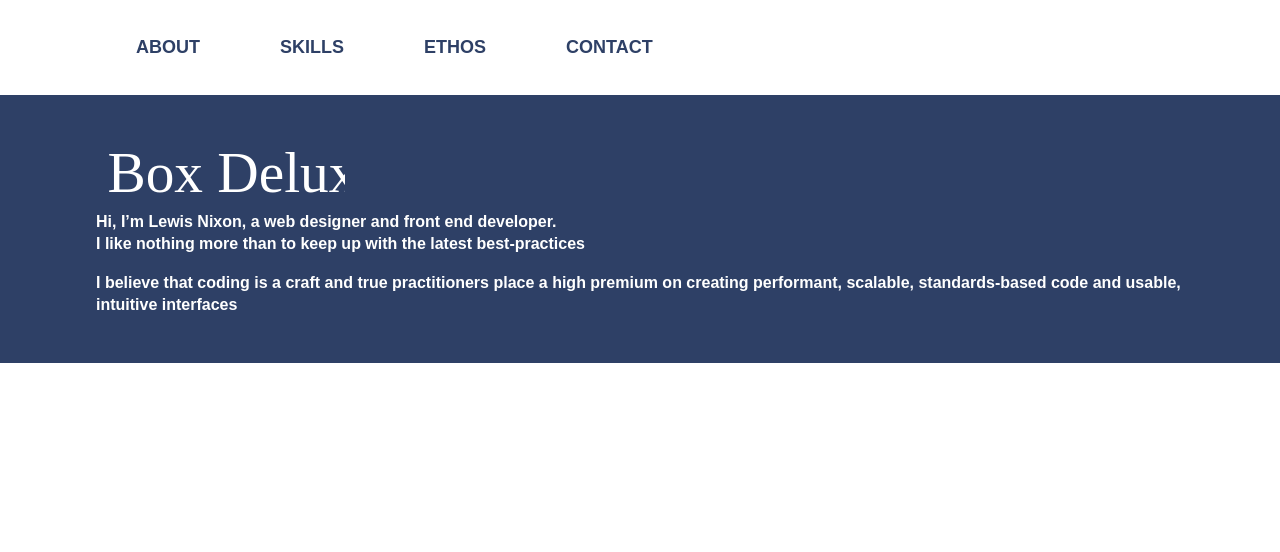
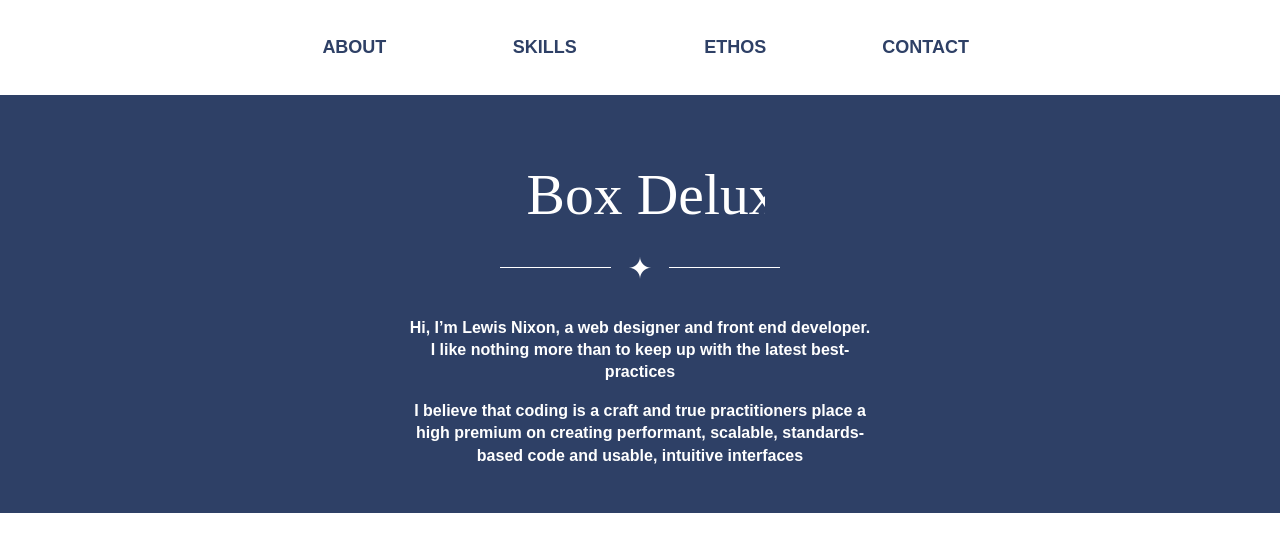
Before and after one commit to kojinkai/bd_2013, a Jekyll site: the page built from index.html, in a window 1280 px wide. Shown: the top 552 px of the page. Built offline with Jekyll 4.4.1, drawn with Linux system fonts in a browser that asks for light colours; nearby versions of some CDN libraries.

Commit message:
calling font files from main.scss and compiled css

```diff
--- a/assets/css/main.css
+++ b/assets/css/main.css
@@ -704,12 +704,71 @@
     .waypoint > div:after {
       clear: both; }
 
+@font-face {
+  font-family: 'icomoon';
+  src: url("/assets/fonts/icomoon.eot");
+  src: url("/assets/fonts/icomoon.eot?#iefix") format("embedded-opentype"), url("/assets/fonts/icomoon.woff") format("woff"), url("/assets/fonts/icomoon.ttf") format("truetype"), url("/assets/fonts/icomoon.svg#icomoon") format("svg");
+  font-weight: normal;
+  font-style: normal; }
+
+/* Use the following CSS code if you want to use data attributes for inserting your icons */
+[data-icon]:before {
+  font-family: 'icomoon';
+  content: attr(data-icon);
+  speak: none;
+  font-weight: normal;
+  font-variant: normal;
+  text-transform: none;
+  line-height: 1;
+  -webkit-font-smoothing: antialiased; }
+
+/* Use the following CSS code if you want to have a class per icon */
+/*
+Instead of a list of all class selectors,
+you can use the generic selector below, but it's slower:
+[class*="icon-"] {
+*/
+.icon-star_icon, .icon-twitter_icon, .icon-linkedin_icon, .icon-google_icon, .icon-github_icon, .icon-flickr_icon, .icon-dribbble_icon, .icon-behance_icon {
+  font-family: 'icomoon';
+  speak: none;
+  font-style: normal;
+  font-weight: normal;
+  font-variant: normal;
+  text-transform: none;
+  line-height: 1;
+  -webkit-font-smoothing: antialiased; }
+
+.icon-star_icon:before {
+  content: "\e000"; }
+
+.icon-twitter_icon:before {
+  content: "\e001"; }
+
+.icon-linkedin_icon:before {
+  content: "\e002"; }
+
+.icon-google_icon:before {
+  content: "\e003"; }
+
+.icon-github_icon:before {
+  content: "\e004"; }
+
+.icon-flickr_icon:before {
+  content: "\e005"; }
+
+.icon-dribbble_icon:before {
+  content: "\e006"; }
+
+.icon-behance_icon:before {
+  content: "\e007"; }
+
 /* ==========================================================================
    =type
    ========================================================================== */
 body {
   font-family: "calluna-sans", sans-serif;
-  font-weight: 700; }
+  font-weight: 700;
+  text-align: center; }
 
 h1, h2, h3, h4, h5, h6 {
   font-family: "league-gothic", sans-serif;
@@ -742,9 +801,11 @@
   margin-bottom: 0;
   background-color: white; }
   .navbar .nav {
-    margin: 10px 0; }
+    margin: 10px 0 10px 15%;
+    width: 70%; }
   .navbar .nav > li {
-    float: left; }
+    float: left;
+    width: 25%; }
     .navbar .nav > li > a {
       display: block;
       margin: 0;
@@ -775,6 +836,24 @@
    =about
    ========================================================================== */
 #about {
+  background-color: #2e4066;
+  padding-top: 82px; }
+  #about p {
+    max-width: 30em;
+    margin-left: auto;
+    margin-right: auto; }
+
+.brand img {
+  display: block;
+  margin: 0 auto;
+  padding: 0 15px 50px;
+  border-bottom: 1px solid white;
+  width: 280px; }
+.brand b {
+  padding: 0 15px;
+  font-size: 28px;
+  position: relative;
+  bottom: 14px;
   background-color: #2e4066; }
 
 /* ==========================================================================
--- a/sass/main.scss
+++ b/sass/main.scss
@@ -6,6 +6,7 @@
 @import "base";
 @import "utilities";
 @import "structure";
+@import "fonts";
 @import "style";
 @import "media-queries";
 @import "fallbacks";
```
